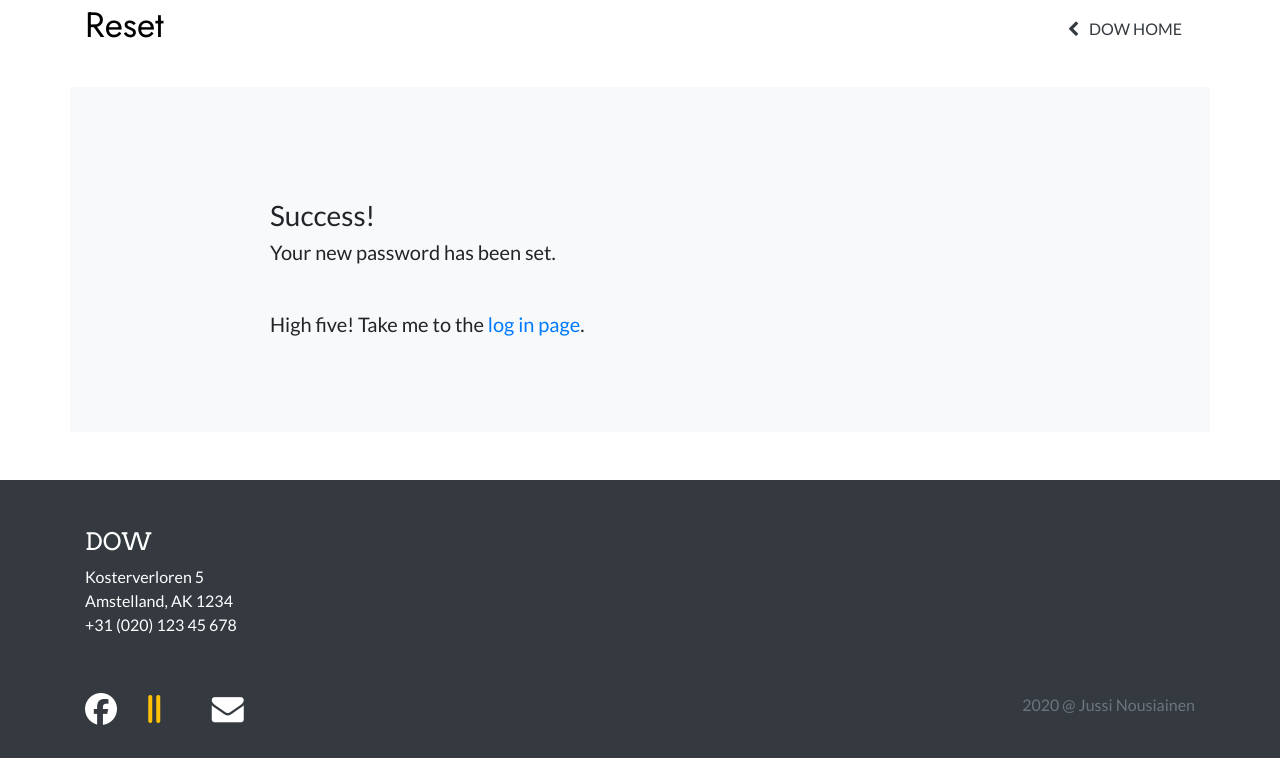
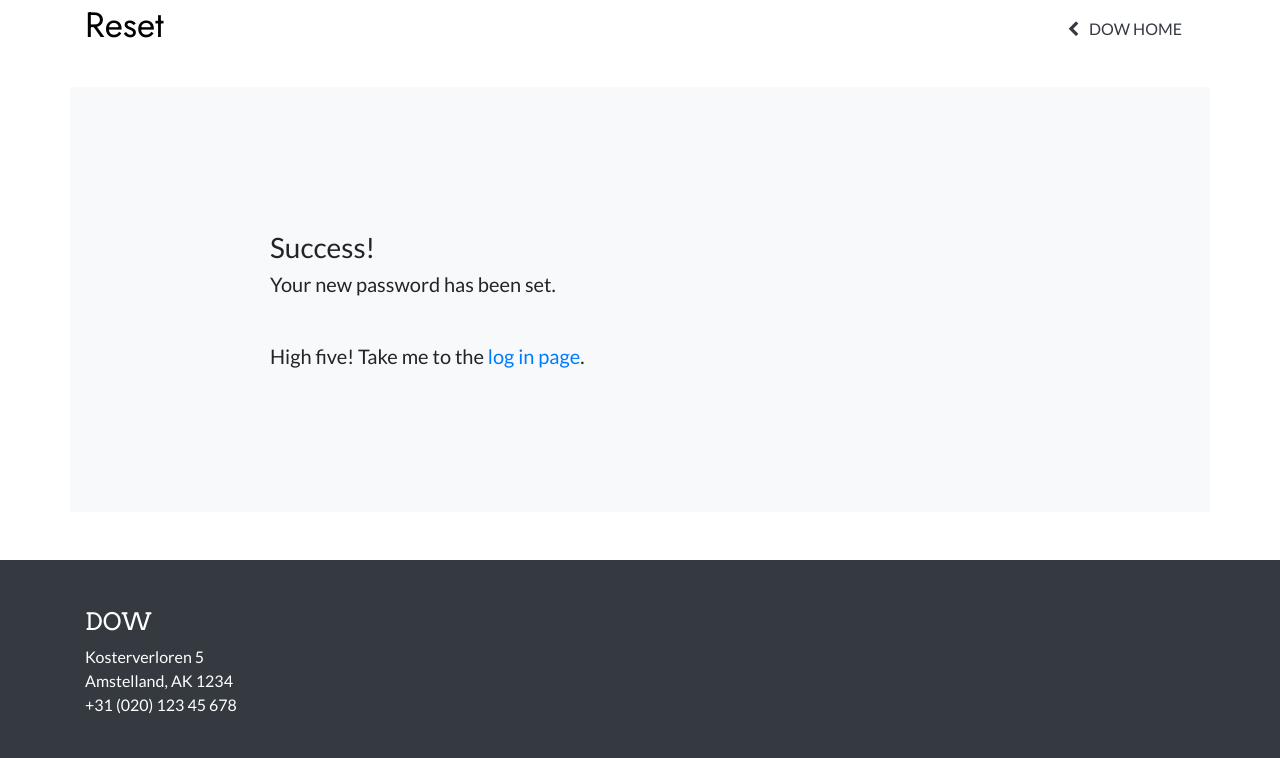
Before and after one commit to Junon72/DreamsOnWheels, a Django app: page /accounts/reset/done/ in a window 1280 px wide. Shown: the part 320-1078 px from the top of the page. Run offline with Django 3.2, Linux system fonts and the light colour scheme; some libraries are stand-ins or nearby versions.

Commit message:
Added padding. Sticky navbar caused the page jump when content  and made footer links unaccessible.

```diff
--- a/templates/registration/password_reset_complete.html
+++ b/templates/registration/password_reset_complete.html
@@ -23,7 +23,7 @@
 <!-- Password reset Header -->
 <div class="container main-wrapper-index bg-light mb-5 py-5">
     <div class="row d-flex justify-content-center no-gutters">
-        <div class="col-lg-8 col-md-10 col-sx-12 d-block mx-auto pt-3">
+        <div class="col-lg-8 col-md-10 col-sx-12 d-block mx-auto py-5">
             <h3 class="lato mt-5">Success!</h3>
             <h5 class="lato mb-5">Your new password has been set.</h5>
             <h5 class="lato mb-5">High five! Take me to the <a href="{% url 'login' %}">log in
--- a/templates/registration/password_reset_done.html
+++ b/templates/registration/password_reset_done.html
@@ -22,7 +22,7 @@
 <!-- Password reset Header -->
 <div class="container main-wrapper-index bg-light mb-5 py-5">
     <div class="row d-flex justify-content-center no-gutters">
-        <div class="col-lg-8 col-md-10 col-sx-12 d-block mx-auto py-3">
+        <div class="col-lg-8 col-md-10 col-sx-12 d-block mx-auto py-5">
             <h5 class="lato strong my-5">We have send you an email with a link to reset you password.</h5>
         </div>
     </div>
```
